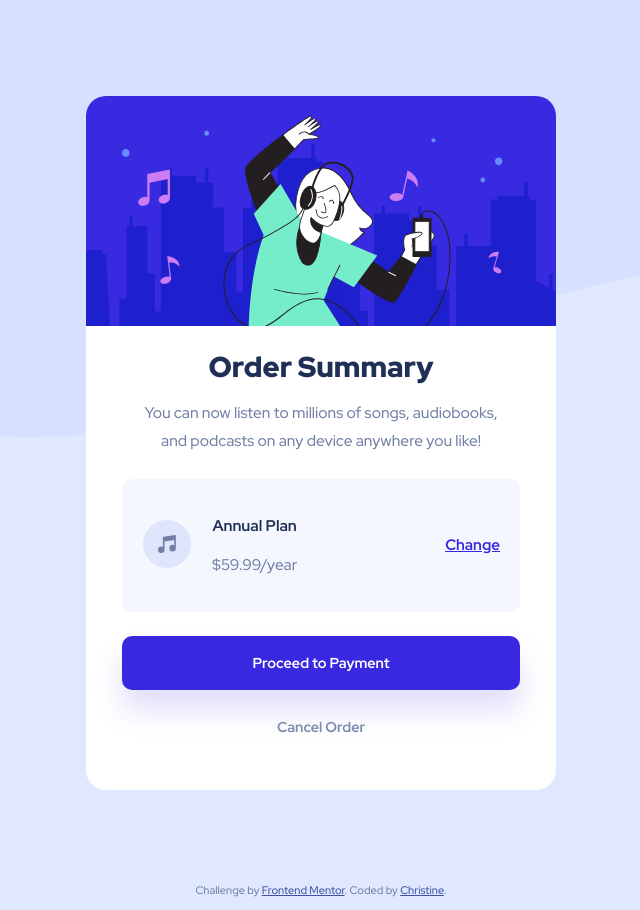
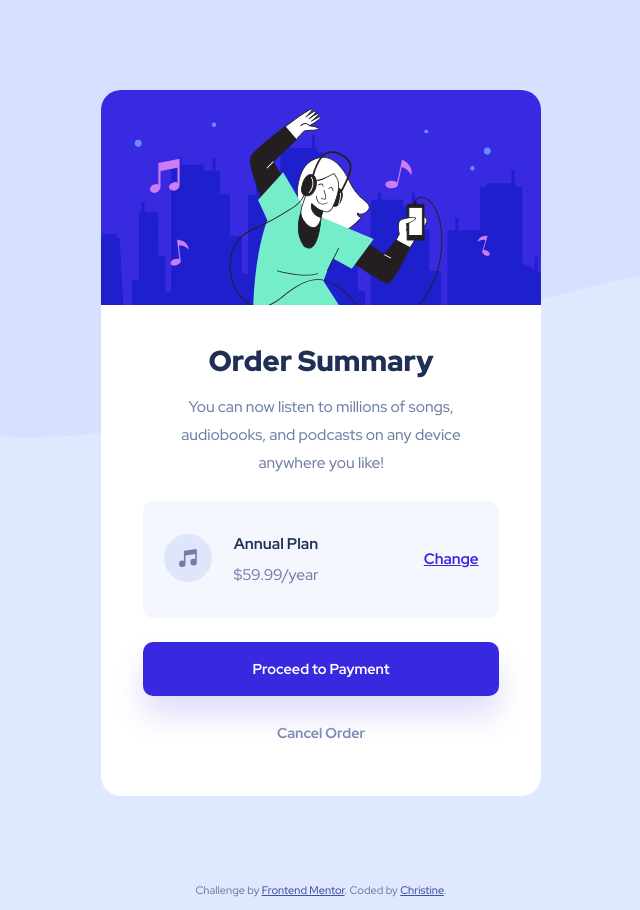
Before and after one commit to aheyhey/order-summary-component, a plain HTML site: page index.html in a window 1280 px wide. Shown: the whole page, without its empty margins (319-959 px from the left). Drawn offline with Linux system fonts and the light colour scheme.

Commit message:
Update order-summary-component.css

```diff
--- a/order-summary-component.css
+++ b/order-summary-component.css
@@ -93,7 +93,7 @@ strong {
 }
 
 .annual-plan-text p {
-  line-height: 1.5em;
+  line-height: 1em;
 }
 
 .change-button {
@@ -197,12 +197,12 @@ strong {
   }
 
   .order-box {
-    width: 430px;
+    width: 400px;
     padding: 20px;
   }
 
   .order-summary {
-    padding: 220px 1em 1em 1em;
+    padding: 220px 1.4em 1em 1.4em;
   }
 
   .order-summary-text {
```
